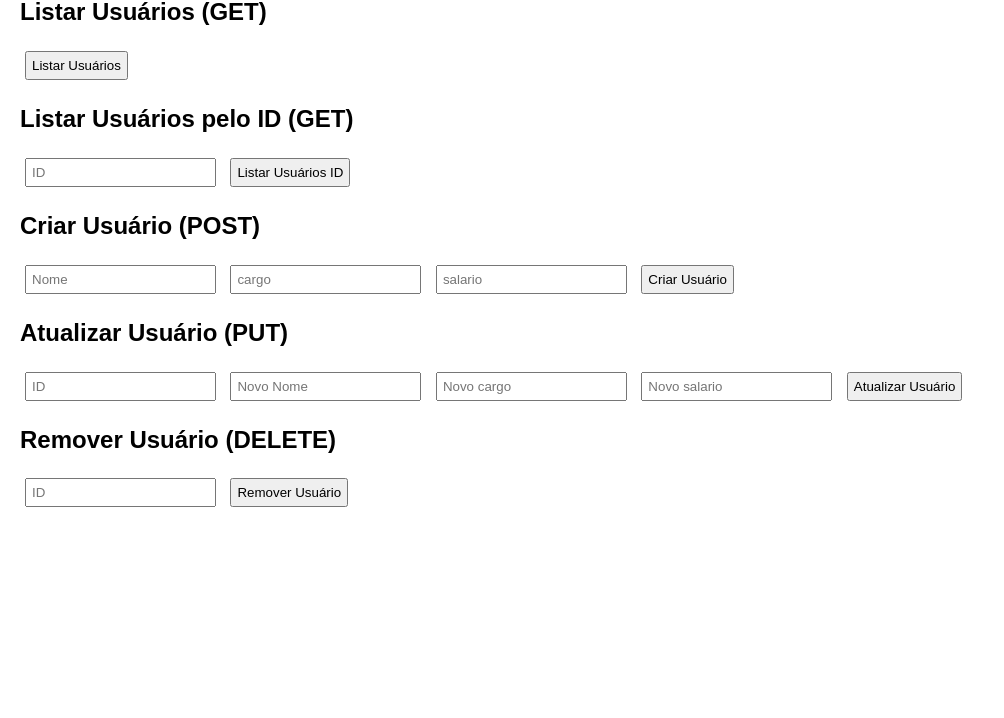
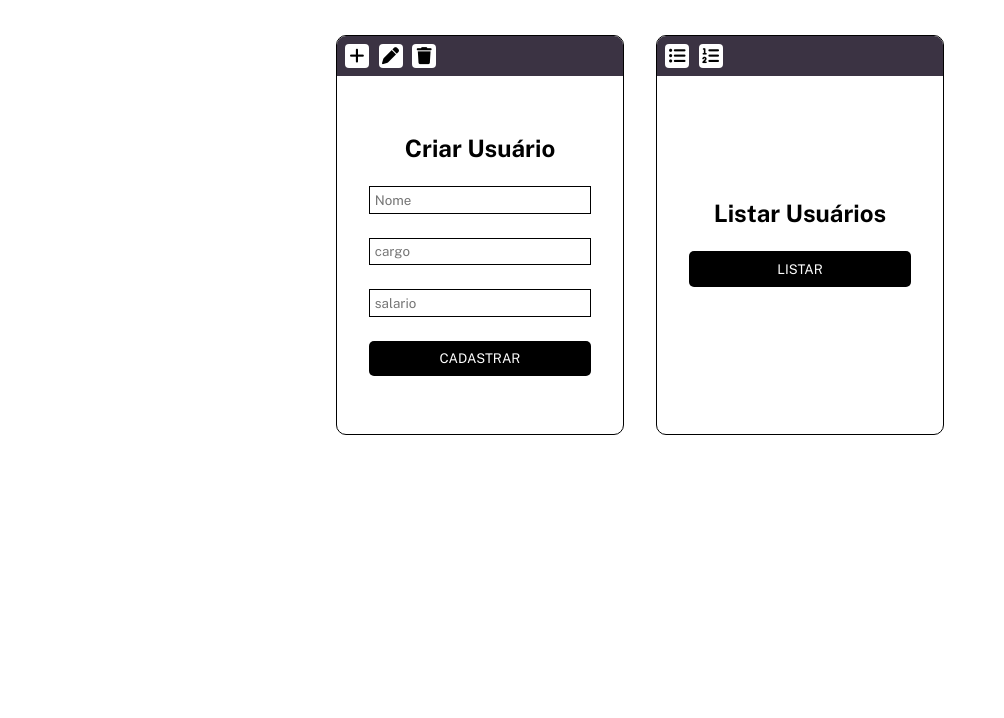
Before and after one commit to samyGoes/API-node-CRUD, a plain HTML site: page web-api-front-end/index.html in a window 1280 px wide. Shown: the part 82-800 px from the top of the page, without its empty margins (0-1004 px from the left). Drawn offline with nearby package versions, Linux system fonts and the light colour scheme.

Commit message:
Atualização Front-end

```diff
--- a/web-api-front-end/index.html
+++ b/web-api-front-end/index.html
@@ -3,56 +3,72 @@
     <head>
         <meta charset="UTF-8">
         <title>Consumindo a WebAPI</title>
-        <style>
-            body { font-family: Arial, sans-serif; margin: 20px; }
-            input, button { margin: 5px; padding: 5px; }
-            .result { margin-top: 20px; }
-        </style>
+        <link rel="stylesheet" href="style.css">
     </head>
     <body>
 
         <h1>Interface para WebAPI</h1>
 
-        <section id="get-section">
-            <h2>Listar Usuários (GET)</h2>
-            <button onclick="listarUsuarios()">Listar Usuários</button>
-            <div id="get-result" class="result"></div>
+        <section class="cards">
+            <!-- FORMS DE CADASTRO, ATUALIZAÇÃO E REMOÇÃO -->
+            <div class="forms">
+                <nav>
+                    <button id="nav-btn-cadastrar"><i class="fa-solid fa-plus"></i></button>
+                    <button id="nav-btn-atualizar"><i class="fa-solid fa-pen"></i></button>
+                    <button id="nav-btn-deletar"><i class="fa-solid fa-trash"></i></button>
+                </nav>
+                <div class="area-forms">
+                    <section class="card" id="post-section">
+                        <h2>Criar Usuário</h2>
+                        <input type="text" id="nome" placeholder="Nome" required>
+                        <input type="cargo" id="cargo" placeholder="cargo" required>
+                        <input type="salario" id="salario" placeholder="salario" required>
+                        <button onclick="criarUsuario()">cadastrar</button>
+                    </section>
+
+                    <section class="card" id="put-section">
+                        <h2>Atualizar Usuário</h2>
+                        <input type="number" id="put-id" placeholder="ID" required>
+                        <input type="text" id="put-nome" placeholder="Novo Nome" required>
+                        <input type="cargo" id="put-cargo" placeholder="Novo cargo" required>
+                        <input type="salario" id="put-salario" placeholder="Novo salario" required>
+                        <button onclick="atualizarUsuario()">atualizar</button>
+                    </section>
+
+                    <section class="card" id="delete-section">
+                        <h2>Remover Usuário</h2>
+                        <input type="number" id="delete-id" placeholder="ID" required>
+                        <button onclick="removerUsuario()">Remover</button>
+                        <!-- <div id="delete-result" class="result"></div> -->
+                    </section>
+                </div>
+            </div>
+
+            <!-- LISTAS -->
+            <div class="listas">
+                <nav>
+                    <button id="nav-btn-lista"><i class="fa-solid fa-list-ul"></i></button>
+                    <button id="nav-btn-lista-por-id"><i class="fa-solid fa-list-ol"></i></button>
+                </nav>
+                <div class="area-listas">
+                    <section class="card" id="get-section">
+                        <h2>Listar Usuários</h2>
+                        <button onclick="listarUsuarios()">Listar</button>
+                        <div id="get-result" class="result"></div>
+                    </section>
+
+                    <section class="card" id="get-por-id-section">
+                        <h2>Listar Usuários pelo ID</h2>
+                        <input type="number" id="get-id" placeholder="ID" required>
+                        <button onclick="listarUsuariosPeloId()">Listar </button>
+                        <div id="get-result-id" class="result"></div>
+                    </section>
+                </div>
+            </div>
         </section>
 
-        <section id="get-section">
-            <h2>Listar Usuários pelo ID (GET)</h2>
-            <input type="number" id="get-id" placeholder="ID">
-            <button onclick="listarUsuariosPeloId()">Listar Usuários ID</button>
-            <div id="get-result-id" class="result"></div>
-        </section>
-
-        <section id="post-section">
-            <h2>Criar Usuário (POST)</h2>
-            <input type="text" id="nome" placeholder="Nome">
-            <input type="cargo" id="cargo" placeholder="cargo">
-            <input type="salario" id="salario" placeholder="salario">
-            <button onclick="criarUsuario()">Criar Usuário</button>
-            <div id="post-result" class="result"></div>
-        </section>
-
-        <section id="put-section">
-            <h2>Atualizar Usuário (PUT)</h2>
-            <input type="number" id="put-id" placeholder="ID">
-            <input type="text" id="put-nome" placeholder="Novo Nome">
-            <input type="cargo" id="put-cargo" placeholder="Novo cargo">
-            <input type="salario" id="put-salario" placeholder="Novo salario">
-            <button onclick="atualizarUsuario()">Atualizar Usuário</button>
-            <div id="put-result" class="result"></div>
-        </section>
-
-        <section id="delete-section">
-            <h2>Remover Usuário (DELETE)</h2>
-            <input type="number" id="delete-id" placeholder="ID">
-            <button onclick="removerUsuario()">Remover Usuário</button>
-            <div id="delete-result" class="result"></div>
-        </section>
-
-
         <script src="script.js"></script>
+        <script src="scr-menu.js"></script>
+        <script src="https://kit.fontawesome.com/a5226a0b94.js" crossorigin="anonymous"></script>
     </body>
 </html>
--- /dev/null
+++ b/web-api-front-end/scr-menu.js
@@ -0,0 +1,57 @@
+//#region VARIÁVEIS
+// FORMS CADASTRO, ATUALIZAÇÃO E REMOÇÃO
+const btn_nav_cadastrar = document.querySelector("#nav-btn-cadastrar");
+const btn_nav_atualizar = document.querySelector("#nav-btn-atualizar");
+const btn_nav_deletar = document.querySelector("#nav-btn-deletar");
+
+const form_cadastrar = document.querySelector("#post-section");
+const form_atualizar = document.querySelector("#put-section");
+const form_deletar = document.querySelector("#delete-section");
+
+// LISTAS
+const btn_nav_lista = document.querySelector("#nav-btn-lista");
+const btn_nav_lista_por_id = document.querySelector("#nav-btn-lista-por-id");
+
+const lista_todos = document.querySelector("#get-section");
+const lista_por_id = document.querySelector("#get-por-id-section");
+//#endregion
+
+function menu(btn, display1, display2, display3, area)
+{
+    if(area == "form")
+    {
+        btn.addEventListener("click", function()
+        {
+            form_cadastrar.style.display = display1;
+            form_atualizar.style.display = display2;
+            form_deletar.style.display = display3;
+        });
+    }
+    else
+    {
+        btn.addEventListener("click", function()
+        {
+            lista_todos.style.display = display1;
+            lista_por_id.style.display = display2;
+        });
+    }
+}
+
+
+// function menuLista(btn, display1, display2)
+// {
+//     btn.addEventListener("click", function()
+//     {
+//         lista_todos.style.display = display1;
+//         lista_por_id.style.display = display2;
+//     });
+// }
+
+
+
+menu(btn_nav_cadastrar, "flex", "none", "none", "form");
+menu(btn_nav_atualizar, "none", "flex", "none", "form");
+menu(btn_nav_deletar, "none", "none", "flex", "form");
+
+menu(btn_nav_lista, "flex", "none", "lista");
+menu(btn_nav_lista_por_id, "none", "flex", "lista");
--- a/web-api-front-end/script.js
+++ b/web-api-front-end/script.js
@@ -47,10 +47,10 @@ function criarUsuario() {
     })
     .then(response => response.json())
     .then(data => {
-        document.getElementById('post-result').innerHTML =
-            `<pre>${JSON.stringify(data, null, 2)}</pre>`;
-            listarUsuarios(); // Atualiza a lista após inserção
-    })
+    //     document.getElementById('post-result').innerHTML =
+    //         `<pre>${JSON.stringify(data, null, 2)}</pre>`;
+             listarUsuarios(); // Atualiza a lista após inserção
+     })
     .catch(error => {
         document.getElementById('post-result').innerText = `Erro: ${error}`;
     });
@@ -72,8 +72,8 @@ function atualizarUsuario() {
     })
     .then(response => response.json())
     .then(data => {
-        document.getElementById('put-result').innerHTML =
-            `<pre>${JSON.stringify(data, null, 2)}</pre>`;
+        // document.getElementById('put-result').innerHTML =
+        //     `<pre>${JSON.stringify(data, null, 2)}</pre>`;
             listarUsuarios(); // Atualiza a lista após atualização
     })
     .catch(error => {
@@ -90,8 +90,8 @@ function removerUsuario() {
     })
     .then(response => response.json())
     .then(data => {
-        document.getElementById('delete-result').innerHTML =
-        `<pre>${JSON.stringify(data, null, 2)}</pre>`;
+        // document.getElementById('delete-result').innerHTML =
+        // `<pre>${JSON.stringify(data, null, 2)}</pre>`;
         listarUsuarios(); // Atualiza a lista após remoção
     })
     .catch(error => {
--- /dev/null
+++ b/web-api-front-end/style.css
@@ -0,0 +1,112 @@
+@import url('https://fonts.googleapis.com/css2?family=Public+Sans:ital,wght@0,100..900;1,100..900&display=swap');
+
+*
+{
+    border: 0;
+    margin: 0;
+    padding: 0;
+    box-sizing: border-box;
+    font-family: 'Public Sans', sans-serif;
+}
+
+body
+{
+    display: flex;
+    flex-direction: column;
+    align-items: center;
+    gap: 3rem;
+    padding: 2rem 0 2rem 0;
+}
+
+.cards
+{
+    display: flex;
+    justify-content: center;
+    gap: 2rem;
+    width: 60rem;
+}
+
+.forms, .listas
+{
+    display: flex;
+    flex-direction: column;
+    border: 1px solid #000;
+    border-radius: 10px;
+    overflow: hidden;
+    width: 18rem;
+    height: 25rem;
+}
+
+nav
+{
+    display: flex;
+    width: 100%;
+    gap: .6rem;
+    padding: .5rem;
+    background-color: #3b3343;
+}
+
+nav button
+{
+    background-color: #fff;
+    border-radius: 4px;
+    width: 1.5rem;
+    height: 1.5rem;
+}
+
+i { font-size: 17px; }
+
+.area-forms, .area-listas
+{
+    display: flex;
+    justify-content: center;
+    align-items: center;
+    height: 100%;
+    padding: 2rem;
+}
+
+.card
+{
+    display: flex;
+    flex-direction: column;
+    gap: 1.5rem;
+    width: 100%;
+}
+
+.card h2
+{
+    align-self: center;
+}
+
+.card input
+{
+    border: 1px solid #000;
+    padding: .3rem;
+}
+
+button { cursor: pointer; }
+
+button:hover
+{
+    transform: scale(95%);
+}
+
+.card button
+{
+    background-color: #000;
+    border-radius: 5px;
+    padding: .6rem;
+
+    color: #fff;
+    text-transform: uppercase;
+    text-align: center;
+}
+
+#put-section, #delete-section, #get-por-id-section { display: none; }
+
+.result
+{
+    max-height: 12.4rem;
+    overflow: hidden;
+    overflow-y: scroll;
+}
```
